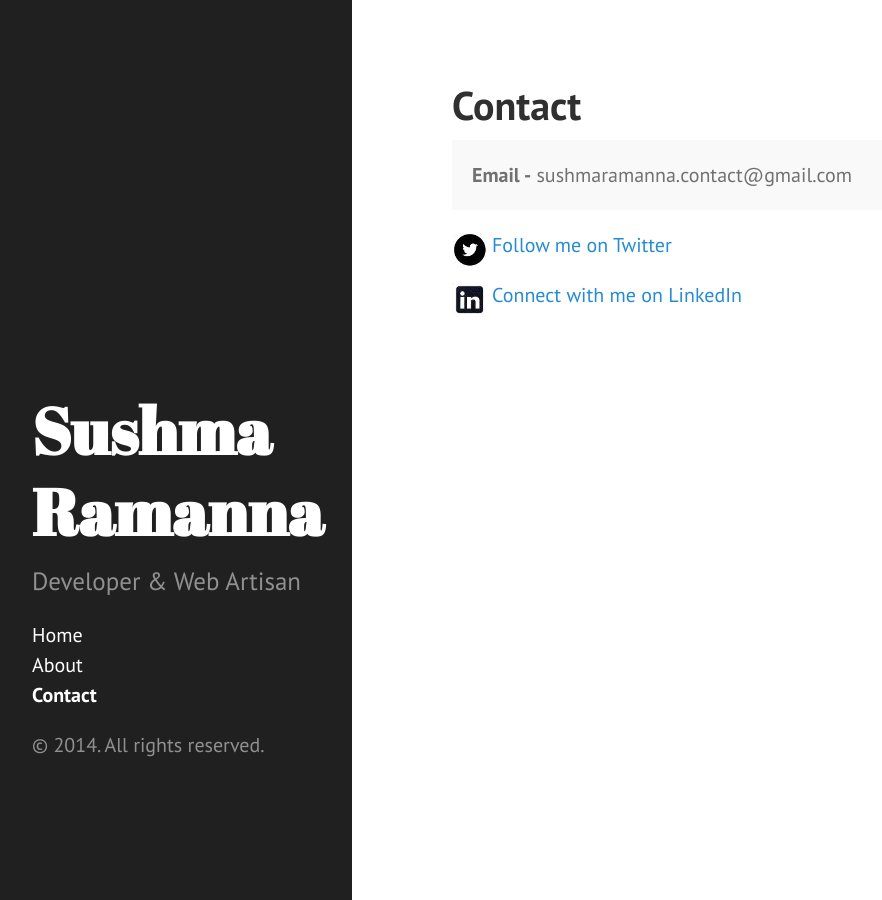
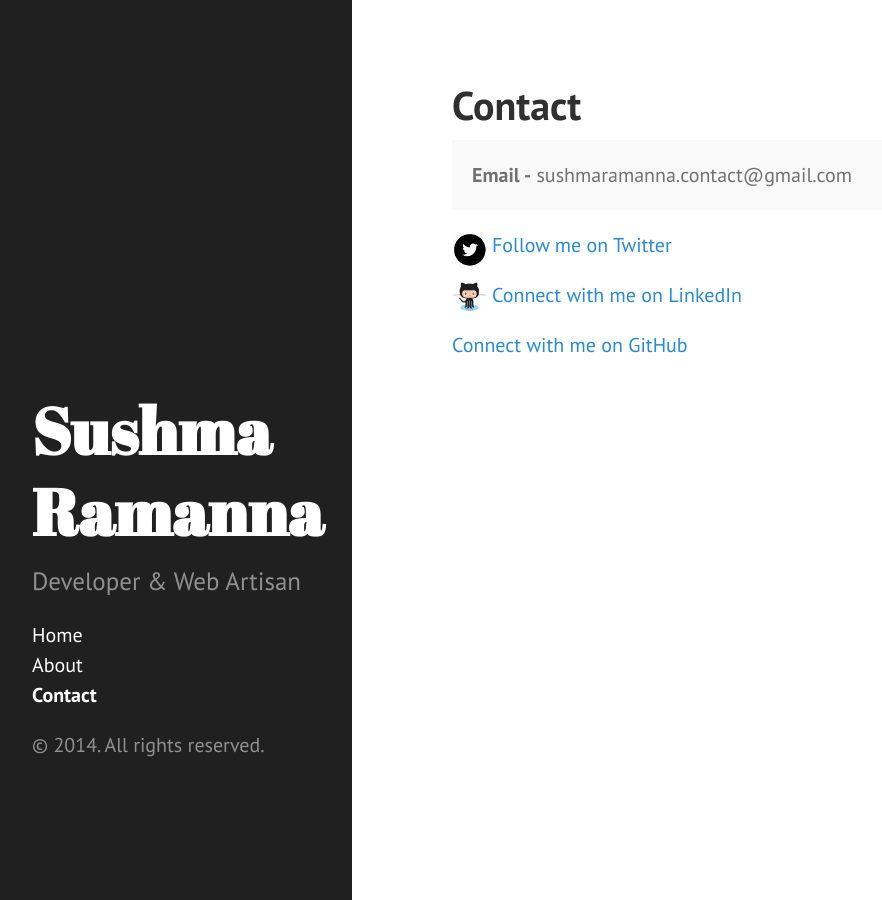
Before and after one commit to sushma-r/sushma-r.github.io, a Jekyll site: the page built from public/contact.md, in a window 1280 px wide. Shown: the whole page, without its empty margins (8-890 px from the left). Built offline with Jekyll 4.4.1, drawn with Linux system fonts in a browser that asks for light colours; Markdown is read by kramdown in place of the engine named in the settings.

Commit message:
github link

```diff
--- a/public/contact.md
+++ b/public/contact.md
@@ -11,6 +11,9 @@ title: Contact
 </p>
 <p>
 	<a class="linkedin" target="_blank" href="http://www.linkedin.com/in/sushmaramanna">Connect with me on LinkedIn</a>
+</p>
+<p>
+	<a class="github" target="_blank" href="https://github.com/sushma-ramanna3">Connect with me on GitHub</a>
 </p>
 
 
--- a/public/css/poole.css
+++ b/public/css/poole.css
@@ -242,6 +242,12 @@ tbody tr:nth-child(odd) th {
   padding-bottom: 15px;
 }
 
+.linkedin{
+  background: url('/public/github.jpg') no-repeat;
+  padding-left: 40px;
+  padding-bottom: 15px;
+}
+
 .lead {
   font-size: 1.25rem;
   font-weight: 300;
```
Also changed, not shown: public/github.jpg (added).
